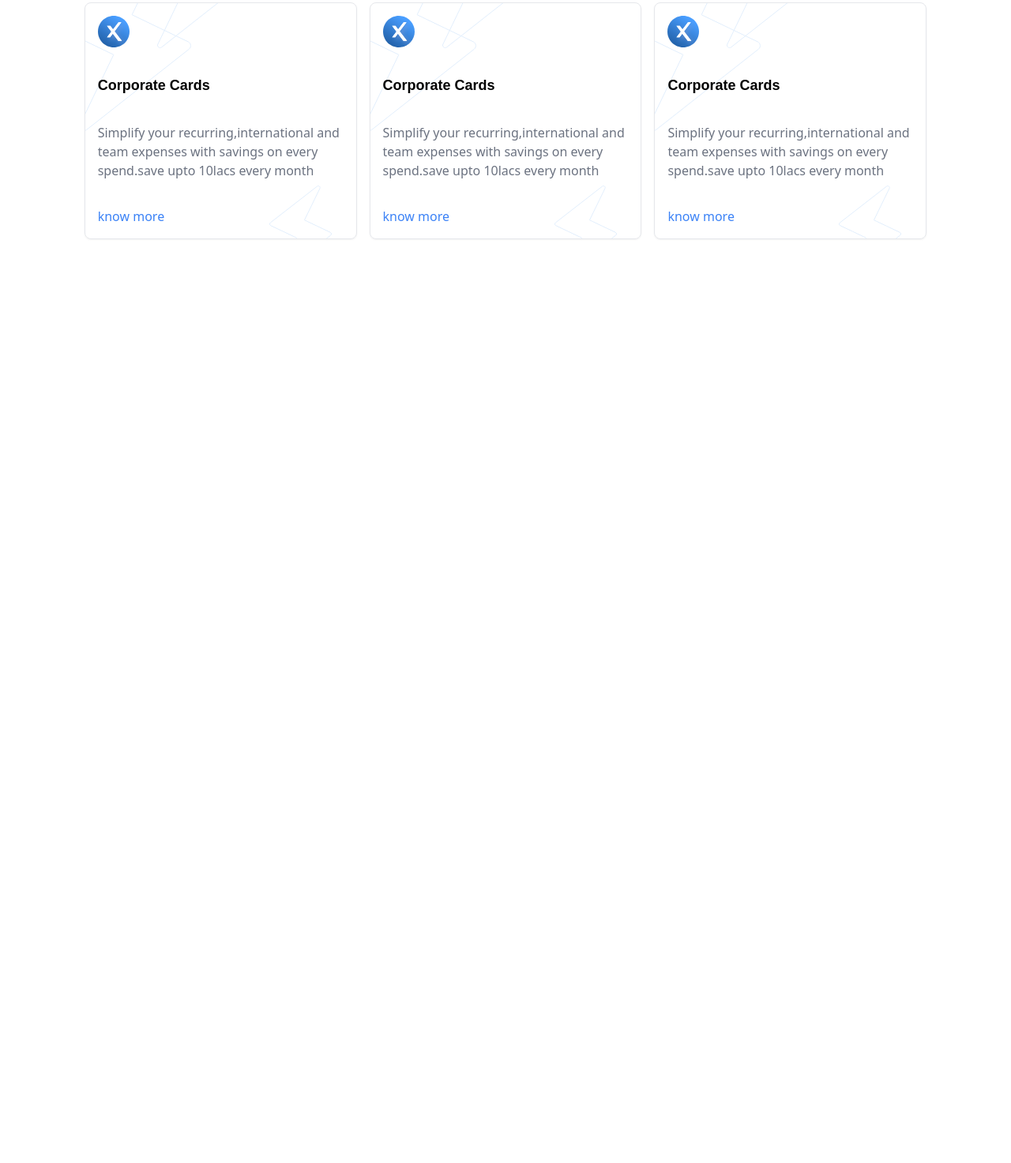
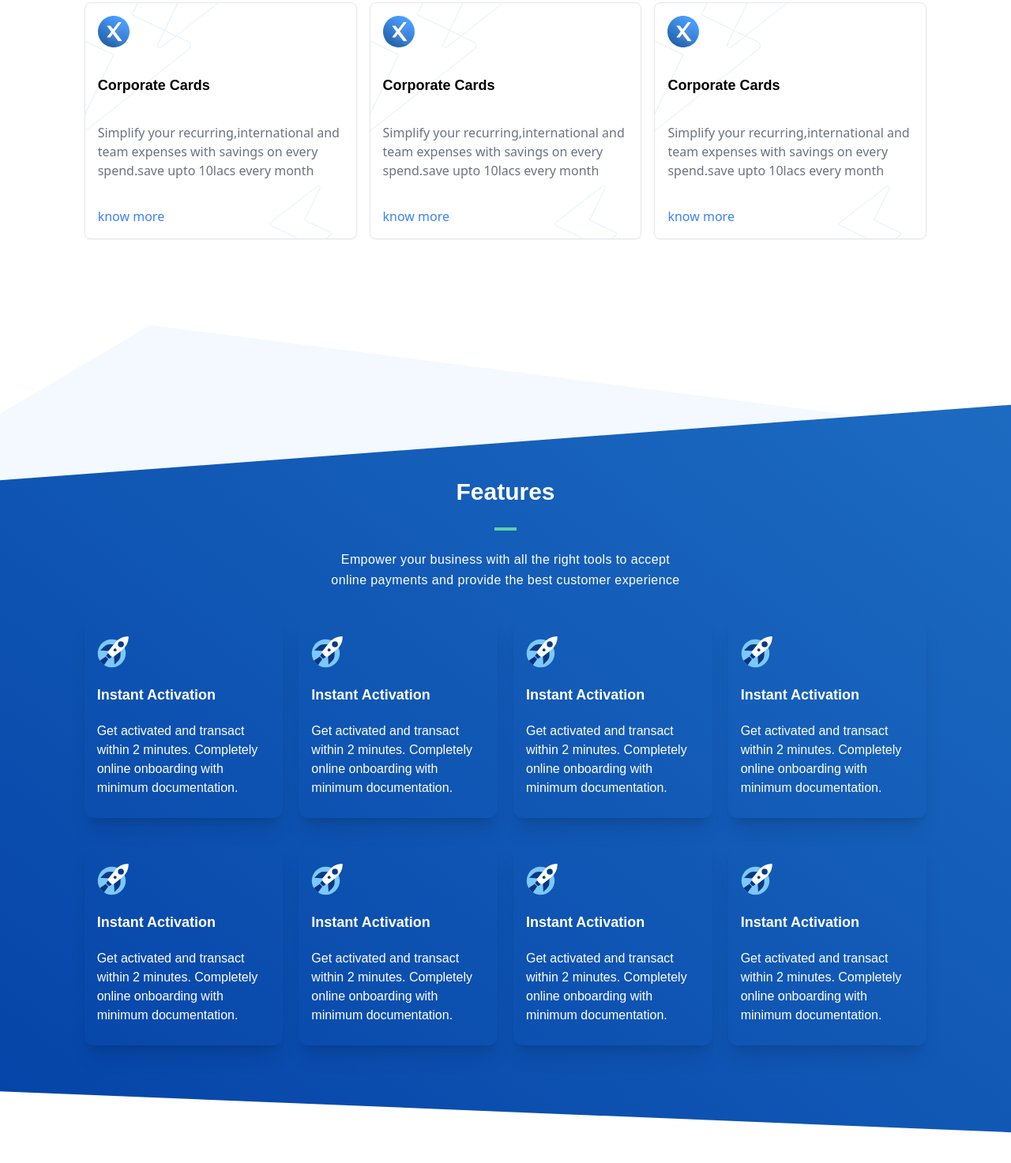
Before and after one commit to razasoneji/Razorpay-Interface, a website built with Vite: page index.html in a window 1280 px wide. Shown: the part 4083-5556 px from the top of the page at 79% size. Before the commit the page ends 4430 px from the top, so only its background shows below. Built offline with nearby package versions, Linux system fonts and the light colour scheme.

Commit message:
Add new section

```diff
--- a/index.html
+++ b/index.html
@@ -699,9 +699,79 @@
 
 
     <!-- new section for core features-->
-     <section>
+     <section class="bg-[url(images/core-features-sectionBg.svg)] w-full relative bg-no-repeat bg-cover mt-20 pt-6 ">
 
       <!-- main div for containing the section width  setting here-->
+
+      <div class="relative w-10/12 mx-auto max-w-[1080px] font-mullish pt-28 text-white">
+
+        <!--3 elements that appear above-->
+        <h3 class="font-mullish text-3xl font-bold mt-14 text-white text-center leading-relaxed">Features</h3>
+        <div class="bg-greenLight max-w-7 my-5 h-1 mx-auto"></div>
+        <p class="font-mullish  mt-6 mb-8 max-w-[450px] mx-auto text-center font-medium leading-relaxed  tracking-wide">Empower your business with all the right tools to accept online payments and provide the best customer experience</p>
+        <!-- div for having the grid-->
+         <div class="max-w-full pb-40 relative grid grid-cols-4 mx-auto grid-rows-2 gap-x-5 gap-y-8 justify-items-center items-center">
+          <!-- grid element-1-->
+           <div class="flex-col p-4 h-64 flex justify-around rounded-xl hover:rounded-3xl hover:scale-110 hover:bg-deepBlueHead transition-all duration-200 shadow-xl">
+            <img src="images/instant-activation-icon.svg" alt="" class=" h-10 w-10">
+            <p class="font-bold text-lg tracking-normal">Instant Activation</p>
+            <p class="text-base">Get activated and transact within 2 minutes. Completely online onboarding with minimum documentation.</p>
+
+           </div>
+           <!-- grid element-2-->
+           <div class="flex-col p-4 h-64 flex justify-around rounded-xl hover:rounded-3xl hover:scale-110 hover:bg-deepBlueHead transition-all duration-200 shadow-xl">
+            <img src="images/instant-activation-icon.svg" alt="" class=" h-10 w-10">
+            <p class="font-bold text-lg tracking-normal">Instant Activation</p>
+            <p class="text-base">Get activated and transact within 2 minutes. Completely online onboarding with minimum documentation.</p>
+
+           </div>
+           <!-- grid element-1-->
+           <div class="flex-col p-4 h-64 flex justify-around rounded-xl hover:rounded-3xl hover:scale-110 hover:bg-deepBlueHead transition-all duration-200 shadow-xl">
+            <img src="images/instant-activation-icon.svg" alt="" class=" h-10 w-10">
+            <p class="font-bold text-lg tracking-normal">Instant Activation</p>
+            <p class="text-base">Get activated and transact within 2 minutes. Completely online onboarding with minimum documentation.</p>
+
+           </div>
+           <!-- grid element-2-->
+           <div class="flex-col p-4 h-64 flex justify-around rounded-xl hover:rounded-3xl hover:scale-110 hover:bg-deepBlueHead transition-all duration-200 shadow-xl">
+            <img src="images/instant-activation-icon.svg" alt="" class=" h-10 w-10">
+            <p class="font-bold text-lg tracking-normal">Instant Activation</p>
+            <p class="text-base">Get activated and transact within 2 minutes. Completely online onboarding with minimum documentation.</p>
+
+           </div>
+           <div class="flex-col p-4 h-64 flex justify-around rounded-xl hover:rounded-3xl hover:scale-110 hover:bg-deepBlueHead transition-all duration-200 shadow-xl">
+            <img src="images/instant-activation-icon.svg" alt="" class=" h-10 w-10">
+            <p class="font-bold text-lg tracking-normal">Instant Activation</p>
+            <p class="text-base">Get activated and transact within 2 minutes. Completely online onboarding with minimum documentation.</p>
+
+           </div>
+           <!-- grid element-2-->
+           <div class="flex-col p-4 h-64 flex justify-around rounded-xl hover:rounded-3xl hover:scale-110 hover:bg-deepBlueHead transition-all duration-200 shadow-xl">
+            <img src="images/instant-activation-icon.svg" alt="" class=" h-10 w-10">
+            <p class="font-bold text-lg tracking-normal">Instant Activation</p>
+            <p class="text-base">Get activated and transact within 2 minutes. Completely online onboarding with minimum documentation.</p>
+
+           </div>
+           <!-- grid element-1-->
+           <div class="flex-col p-4 h-64 flex justify-around rounded-xl hover:rounded-3xl hover:scale-110 hover:bg-deepBlueHead transition-all duration-200 shadow-xl">
+            <img src="images/instant-activation-icon.svg" alt="" class=" h-10 w-10">
+            <p class="font-bold text-lg tracking-normal">Instant Activation</p>
+            <p class="text-base">Get activated and transact within 2 minutes. Completely online onboarding with minimum documentation.</p>
+
+           </div>
+           <!-- grid element-2-->
+           <div class="flex-col p-4 h-64 flex justify-around rounded-xl hover:rounded-3xl hover:scale-110 hover:bg-deepBlueHead transition-all duration-200 shadow-xl">
+            <img src="images/instant-activation-icon.svg" alt="" class=" h-10 w-10">
+            <p class="font-bold text-lg tracking-normal">Instant Activation</p>
+            <p class="text-base">Get activated and transact within 2 minutes. Completely online onboarding with minimum documentation.</p>
+
+           </div>
+
+
+         </div>
+
+
+      </div>
      </section>
 
 
```
